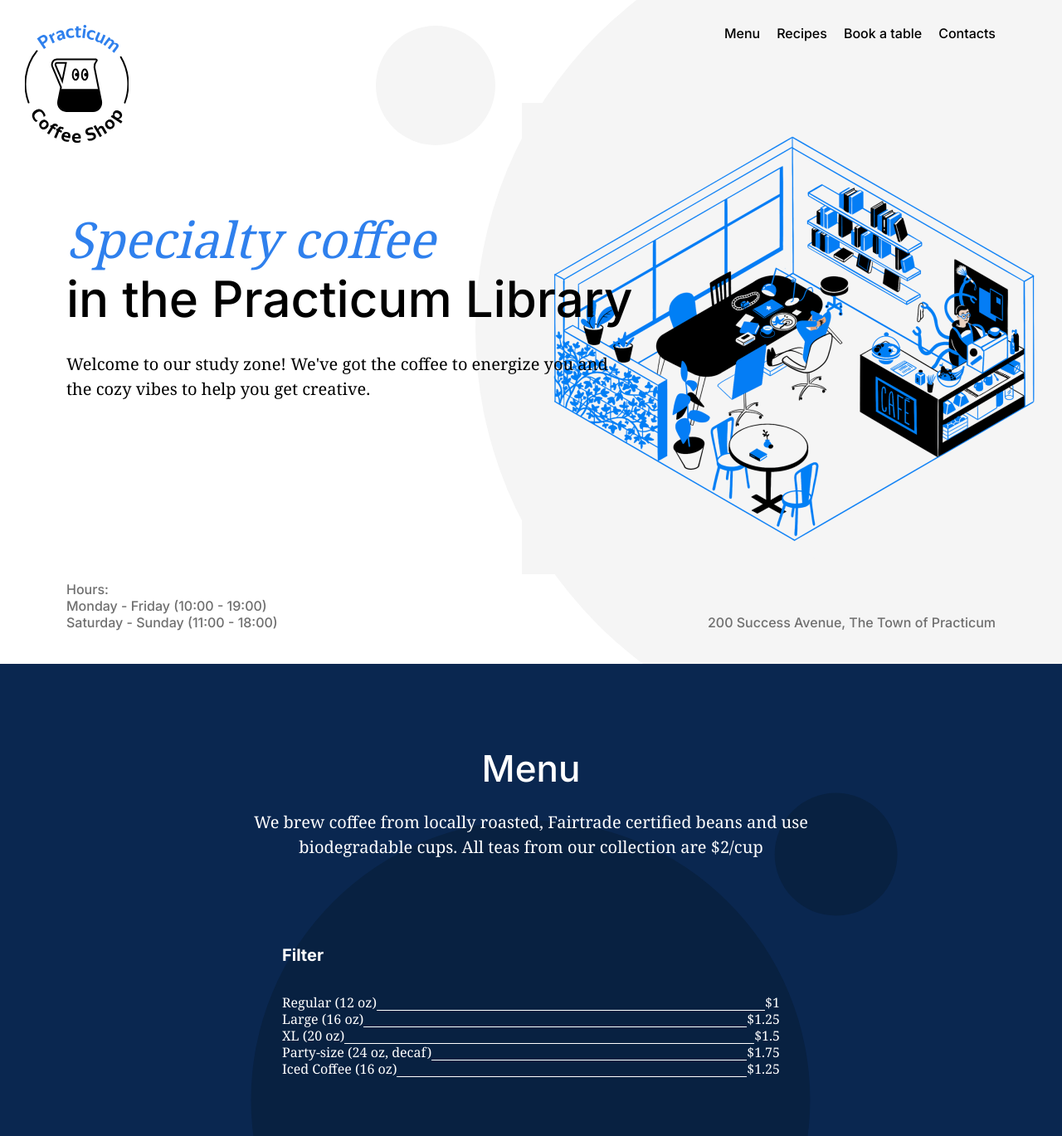
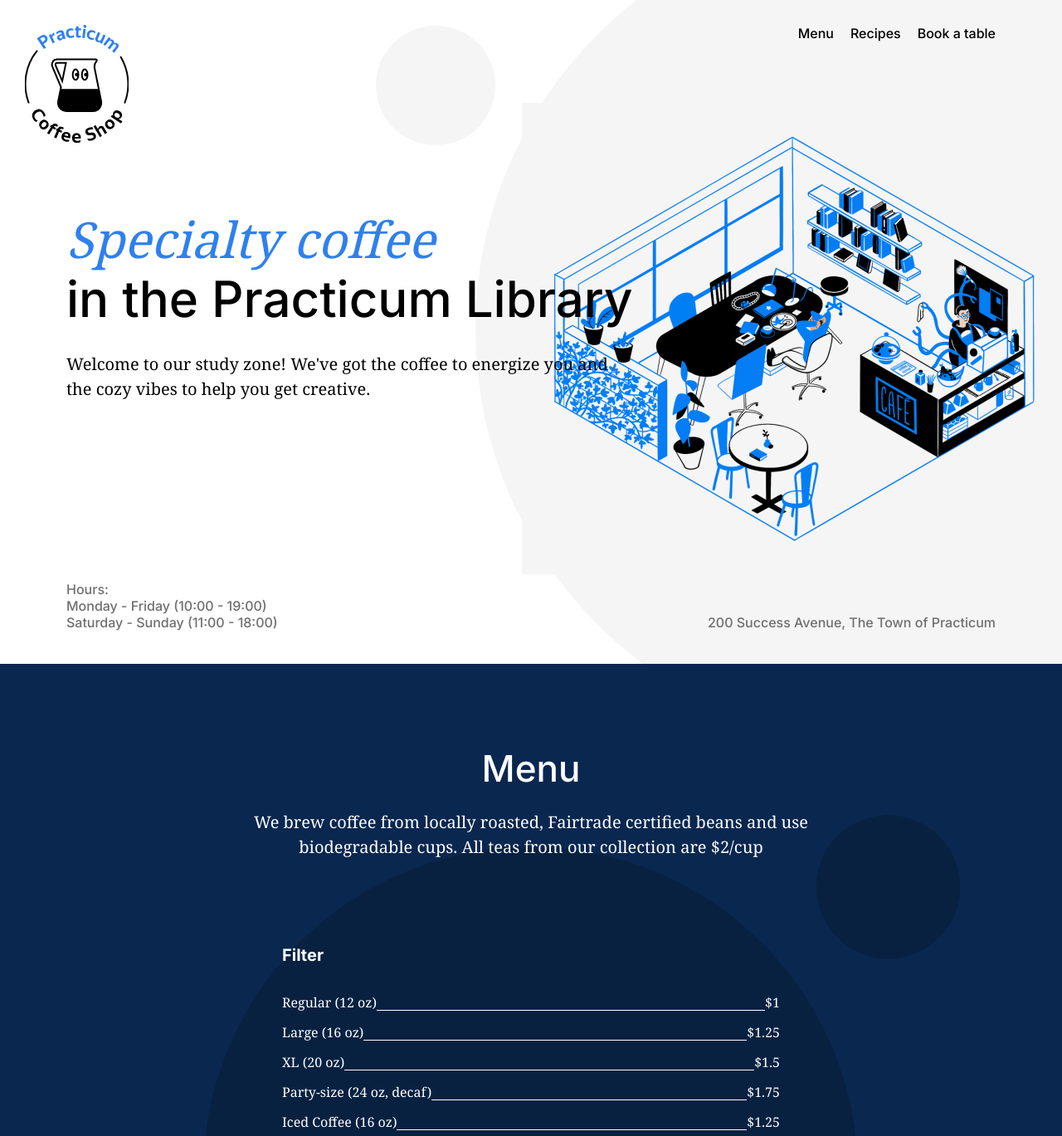
Before and after one commit to kshams3/se_project_coffeeshop, a plain HTML site: page index.html in a window 1280 px wide. Shown: the top 1369 px of the page at 83% size. Drawn offline with Linux system fonts and the light colour scheme.

Commit message:
Revised mistakes for final submission

```diff
--- a/blocks/card.css
+++ b/blocks/card.css
@@ -30,7 +30,6 @@
   color: #ffffff;
   display: flex;
   margin-bottom: 16px;
-  margin: auto;
 }
 .card__list-item:last-child {
   /* reset margin here */
--- a/index.html
+++ b/index.html
@@ -34,9 +34,6 @@
             </li>
             <li>
               <a class="nav__link" href="#reservation">Book a table</a>
-            </li>
-            <li>
-              <a class="nav__link" href="#about">Contacts</a>
             </li>
           </ul>
         </nav>
```
Also changed, not shown: 2 other files.
